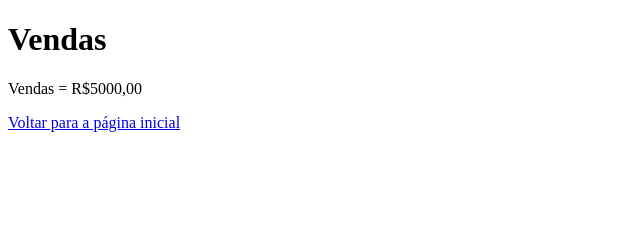
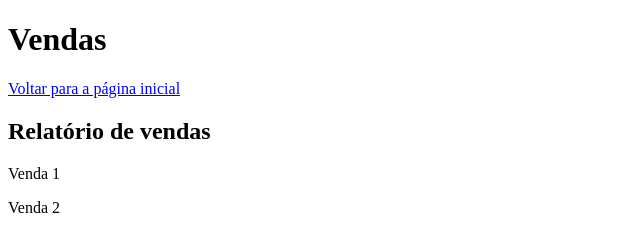
Before and after one commit to BrenoNogueiraIBM/site-de-vendas-dummy, a plain HTML site: page vendas.html in a window 1280 px wide. Shown: the whole page, without its empty margins (0-640 px from the left). Drawn offline with Linux system fonts and the light colour scheme.

Commit message:
Teste de Checkout

```diff
--- a/vendas.html
+++ b/vendas.html
@@ -8,7 +8,9 @@
 </head>
 <body>
     <h1>Vendas</h1>
-    <p>Vendas = R$5000,00</p>
     <a href="index.html">Voltar para a página inicial</a>
+    <h2>Relatório de vendas</h2>
+    <p>Venda 1</p>
+    <p>Venda 2</p>
 </body>
 </html>
```
Also changed, not shown: index.html (+1 -1 lines).
